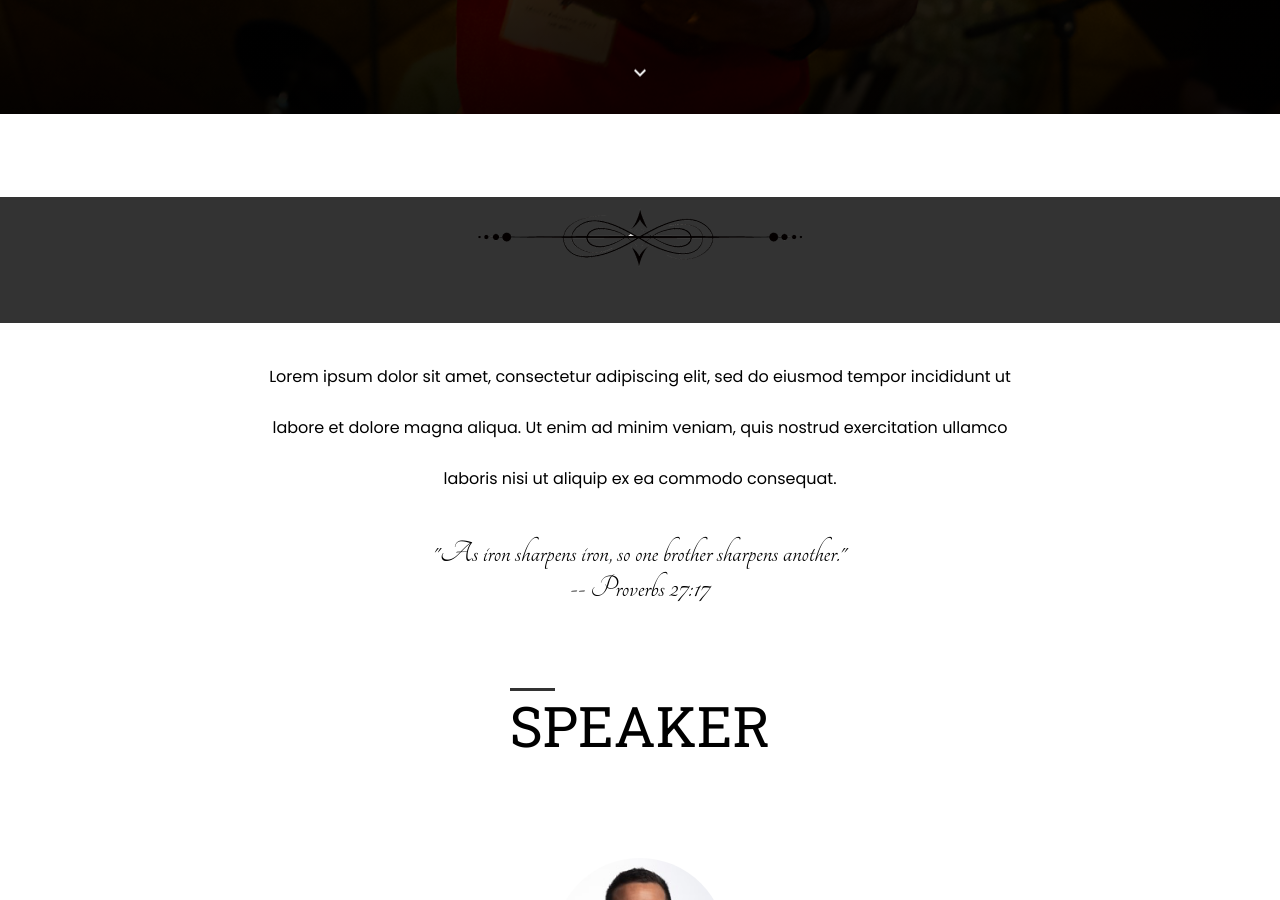
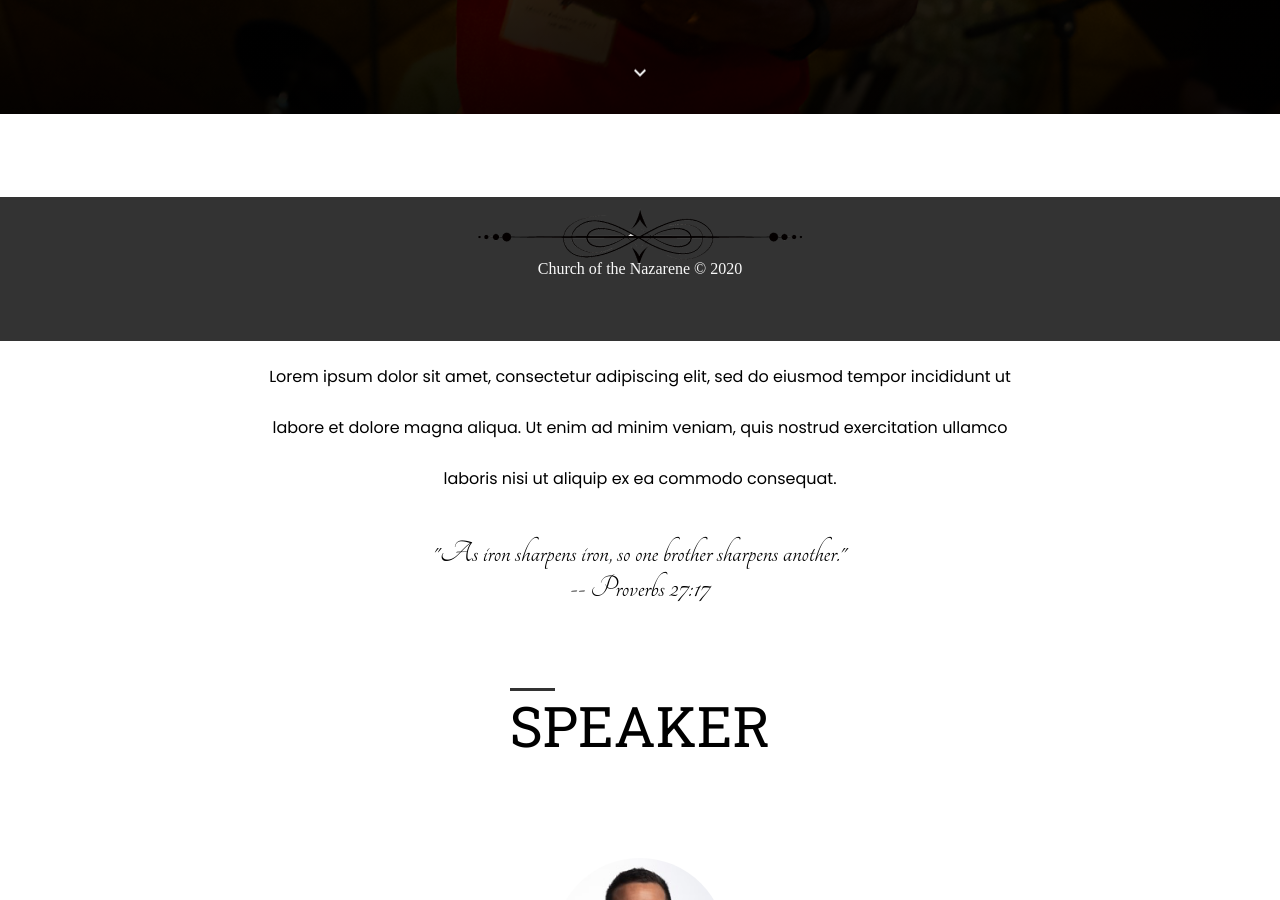
Before and after one commit to juliancoleman/mens-advance, a Jekyll site: the page built from index.html, in a window 1280 px wide and 900 px high, scrolled down 703 px. Built offline with Jekyll 4.4.1, drawn with Linux system fonts in a browser that asks for light colours.

Commit message:
adds footer content

```diff
--- a/_includes/footer.html
+++ b/_includes/footer.html
@@ -1,3 +1,3 @@
 <footer>
-
+  <span>Church of the Nazarene &copy; 2020</span>
 </footer>
```
